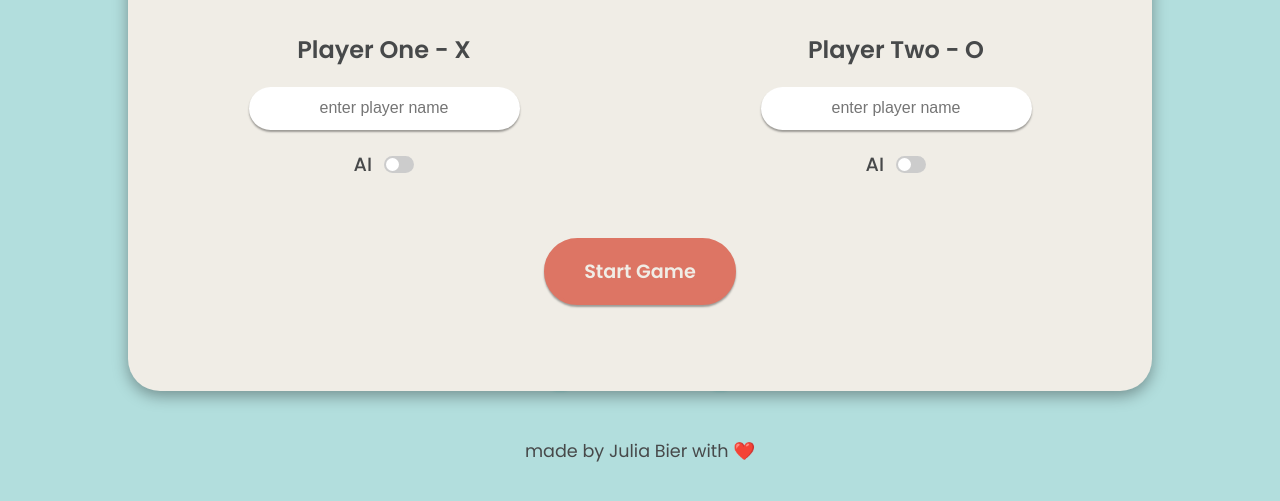
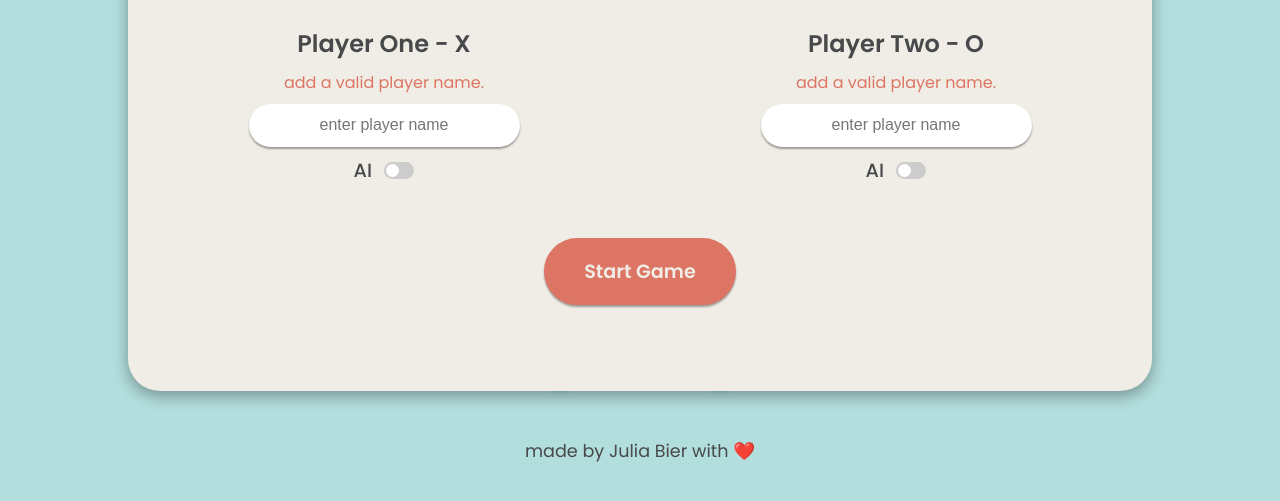
Before and after one commit to jbiers/tic-tac-toe, a plain HTML site: page index.html in a window 1280 px wide. Shown: the part 289-790 px from the top of the page. Drawn offline with Linux system fonts and the light colour scheme.

Commit message:
added form validation

```diff
--- a/index.html
+++ b/index.html
@@ -48,6 +48,7 @@
             <div class="players">
                 <div class="playerOne">
                     <h3>Player One - X</h3>
+                    <span class="formValidation one">add a valid player name.</span>
                     <input placeholder="enter player name" type="text" name="playerOneName" class="playerOneName">
 
                     <div class="AIinput">
@@ -61,6 +62,7 @@
 
                 <div class="playerTwo">
                     <h3>Player Two - O</h3>
+                    <span class="formValidation two">add a valid player name.</span>
                     <input placeholder="enter player name" type="text" name="playerTwoName" class="playerTwoName">
 
                     <div class="AIinput">
--- a/script.js
+++ b/script.js
@@ -10,6 +10,8 @@ const gameBoard = (() => {
     const startGameBtn = documentMain.querySelector('.startGame');
     const playerOneInput = documentMain.querySelector('.playerOneName');
     const playerTwoInput = documentMain.querySelector('.playerTwoName');
+    const playerOneFormValidation = documentMain.querySelector('.formValidation.one');
+    const playerTwoFormValidation = documentMain.querySelector('.formValidation.two');
 
     let playerOne;
     let playerTwo;
@@ -188,12 +190,27 @@ const gameBoard = (() => {
         let playerTwoName = playerTwoInput.value;
 
         if (playerOneName === '' || playerTwoName === '') {
-            // THIS WILL CHANGE
-            console.log('provide name');
+
+            if (playerOneName === '') {
+                playerOneFormValidation.classList.add('show');
+            } else {
+                playerOneFormValidation.classList.remove('show');
+            }
+
+            if (playerTwoName === '') {
+                playerTwoFormValidation.classList.add('show');
+            } else {
+                playerTwoFormValidation.classList.remove('show');
+            }
+
+
             return false;
         } else {
             playerOne = Player(playerOneName, 'x', false);
             playerTwo = Player(playerTwoName, 'o', false);
+
+            playerOneFormValidation.classList.remove('show');
+            playerTwoFormValidation.classList.remove('show');
 
             return true;
         }
--- a/style.css
+++ b/style.css
@@ -100,6 +100,15 @@ main {
 .changePlayersScreen.show {
     display: flex;
     flex-direction: column;
+}
+
+.formValidation {
+    color: var(--terciary-color);
+    opacity: 0;
+}
+
+.formValidation.show {
+    opacity: 100%;
 }
 
 .changePlayersScreen .players {
```
